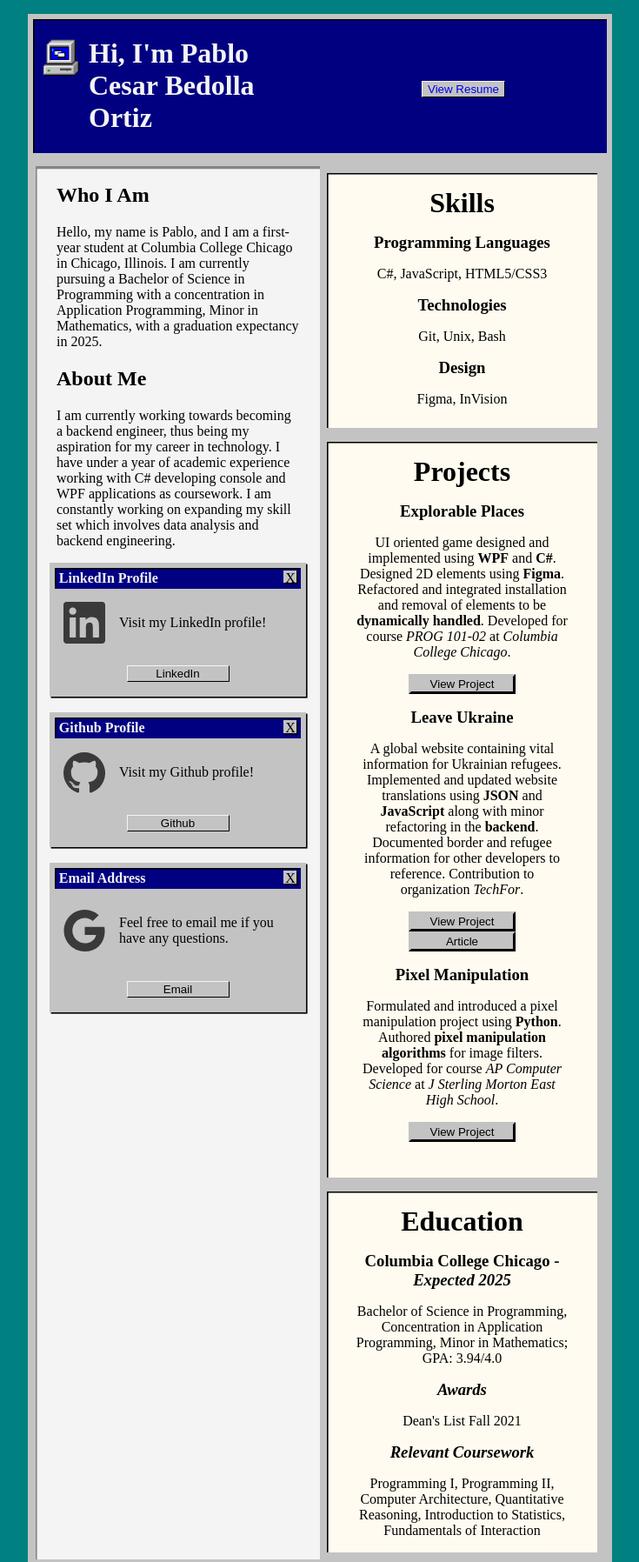
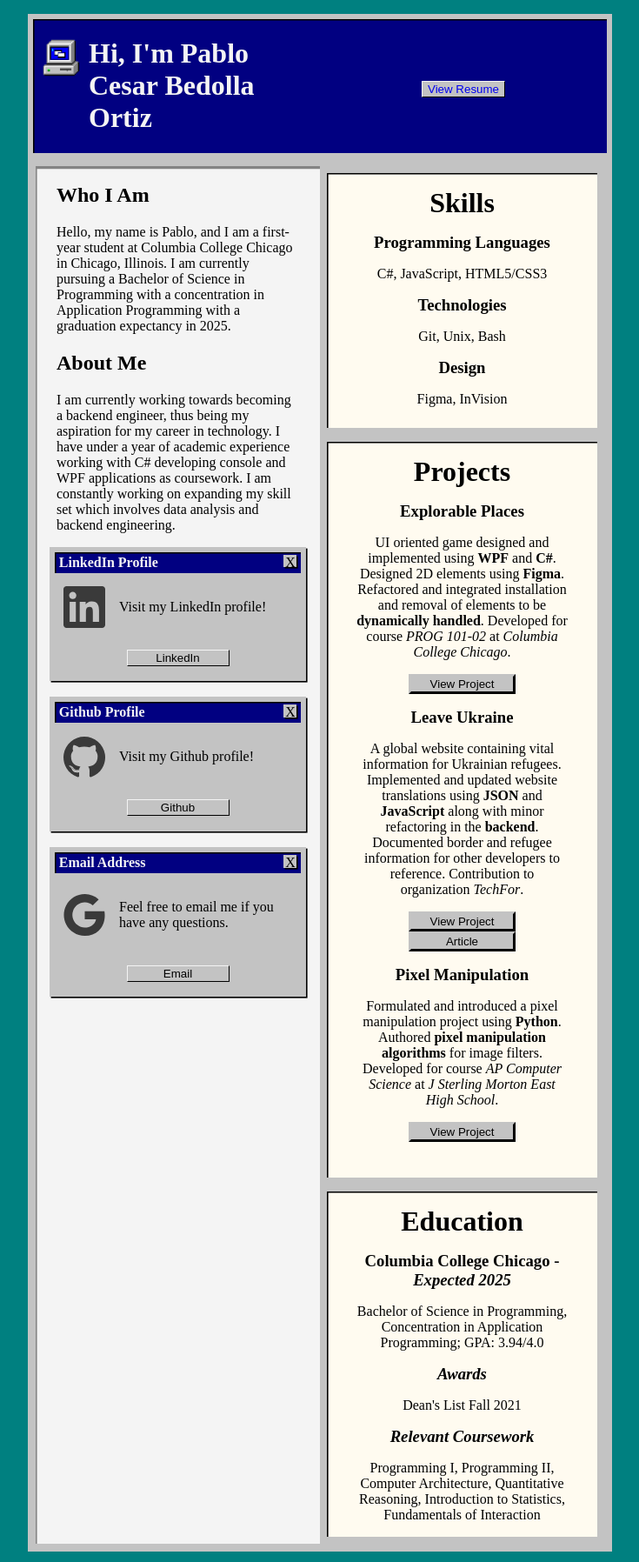
Before and after one commit to bedolpab/PabloBedolla, a plain HTML site: page index.html in a window 1280 px wide. Shown: the top 1796 px of the page at 87% size, without its empty margins (272-1007 px from the left). Drawn offline with Linux system fonts and the light colour scheme.

Commit message:
Update index.html

```diff
--- a/index.html
+++ b/index.html
@@ -39,7 +39,7 @@
         <div class="main-content">
             <div class="who-i-am">
                 <h2> Who I Am</h2>
-                <p>Hello, my name is Pablo, and I am a first-year student at Columbia College Chicago in Chicago, Illinois. I am currently pursuing a Bachelor of Science in Programming with a concentration in Application Programming, Minor in Mathematics, with a graduation expectancy in 2025. </p>
+                <p>Hello, my name is Pablo, and I am a first-year student at Columbia College Chicago in Chicago, Illinois. I am currently pursuing a Bachelor of Science in Programming with a concentration in Application Programming with a graduation expectancy in 2025. </p>
             </div>
             <div class="about-me">
                 <h2>About Me</h2>
@@ -139,7 +139,7 @@
             <div class="education">
                 <h1>Education</h1>
                 <h3>Columbia College Chicago - <i>Expected 2025</i></h3>
-                <p>Bachelor of Science in Programming, Concentration in Application Programming, Minor in Mathematics; GPA: 3.94/4.0</p>
+                <p>Bachelor of Science in Programming, Concentration in Application Programming; GPA: 3.94/4.0</p>
                 <h3><i>Awards</i></h3>
                 <p>Dean's List Fall 2021</p>
                 <h3><i>Relevant Coursework</i></h3>
```
